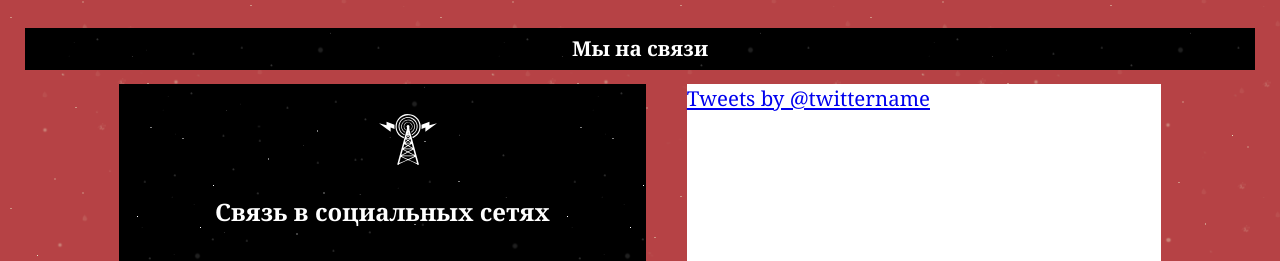
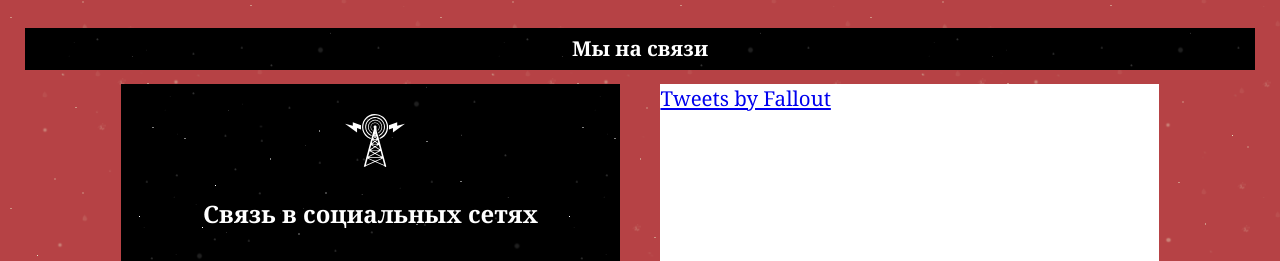
Before and after one commit to MamaikAn/Nuka-Cola, a plain HTML site: page index.html in a window 1280 px wide. Shown: the part 3240-3501 px from the top of the page. Drawn offline with Linux system fonts and the light colour scheme.

Commit message:
Это когда-нибудь закончится?!

```diff
--- a/index.html
+++ b/index.html
@@ -124,11 +124,7 @@
                                     </div>
                                 </div>
                                 <div class="twitter">
-                                        <a class="twitter-timeline"
-                                        href="https://twitter.com/Fallout"
-                                        data-tweet-limit="1">
-                                  Tweets by @twittername</a>
-                                  <script async src="//platform.twitter.com/widgets.js" charset="utf-8"></script>
+                                        <a class="twitter-timeline" data-width="100%" data-height="100%" href="https://twitter.com/Fallout">Tweets by Fallout</a> <script async src="https://platform.twitter.com/widgets.js" charset="utf-8"></script>
                                 </div>
                             </div>
                             <div class="footer">
--- a/styles/style-desktop.css
+++ b/styles/style-desktop.css
@@ -241,7 +241,7 @@ h3.h3 {
 /*--- contact ---*/
 .contact {
     display: grid;
-    grid-template-columns: .05fr .5fr .45fr .05fr;
+    grid-template-columns: .05fr .45fr .45fr .05fr;
     grid-template-rows: 100%;
     grid-column-gap: 2em;
     grid-template-areas: "... social twitter ...";
@@ -271,7 +271,7 @@ h3.h3 {
 .social a img {
     width: 10%;
     margin: 0 .5em 1.5em 1em;
-    float:left;
+    float: left;
 }
 .social a p {
     margin-top: .67em;
@@ -287,10 +287,6 @@ h3.h3 {
 .twitter {
     grid-area: twitter;
     background-color: white;
-}
-.twitter img{
-    width:81%;
-    float:left;
 }
 /*--- footer ---*/
 .footer img{
--- a/styles/style-mobile.css
+++ b/styles/style-mobile.css
@@ -103,6 +103,9 @@
         margin-top: .8vw;
         font-size: 2.5vw;
     }
+    .twitter-timeline {
+        height: 100%;
+    }
     .footer img {
         float:none;
     }
@@ -120,4 +123,3 @@
         padding-bottom: 4vw;
         padding-right: 2vw;
     }
-}
--- a/styles/style-tablet.css
+++ b/styles/style-tablet.css
@@ -18,6 +18,11 @@
         max-height: 6.5vw;
         margin: .35vw 4vw .35vw 1vw;
     }
+    .social div:first-child img{
+        width: 12%;
+        margin-left: 17.5vw;
+        margin-right: 0;
+    }
     .footer img:nth-last-child(1){
         margin:0;
         padding-top: 4.65vw;
@@ -32,4 +37,3 @@
         padding-top: 2.3vw;
         padding-right: 1vw;
     }
-}
```
Also changed, not shown: styles/style.css (line endings or trailing spaces).
